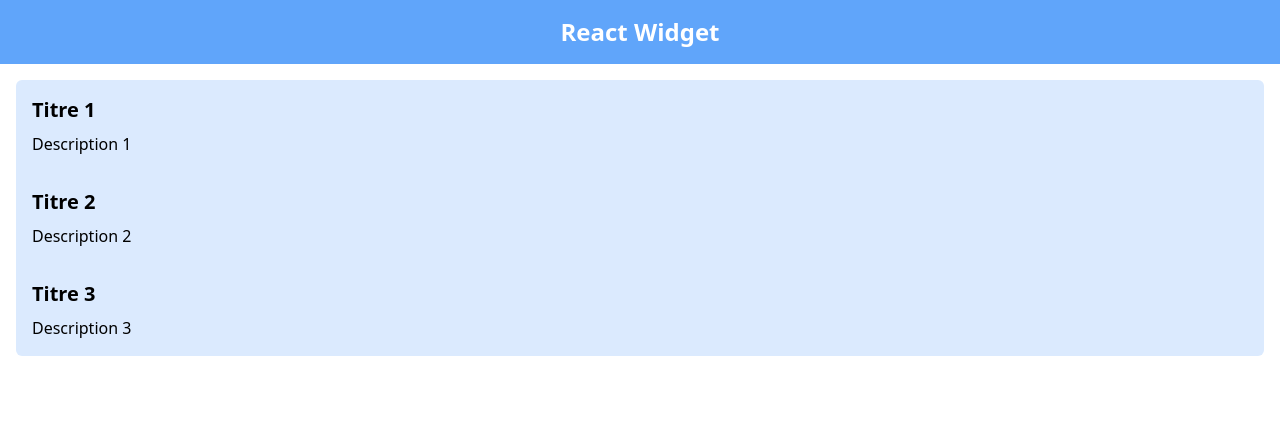
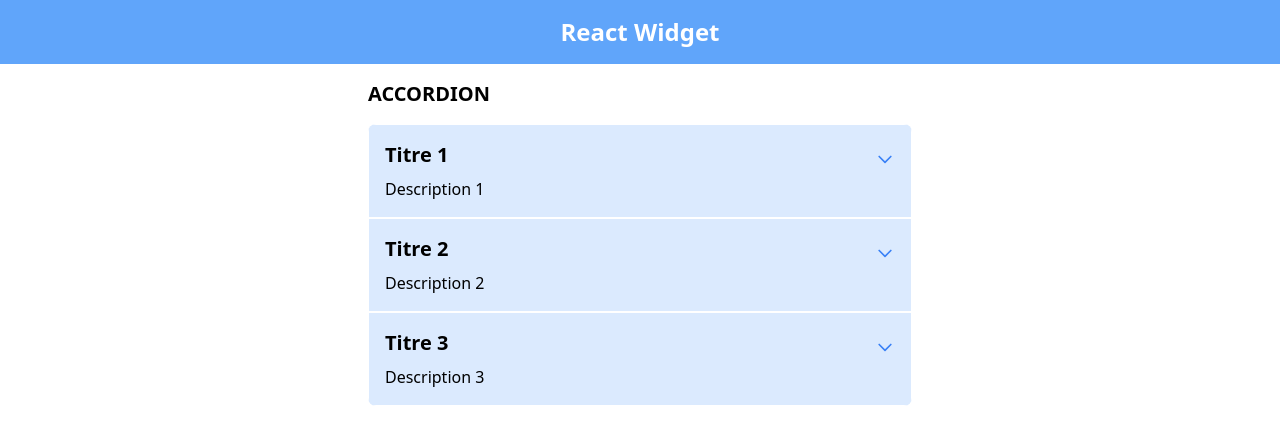
Before and after one commit to ArcanumLibella/react-tailwindcss-widget, a React (Create React App) app: page / in a window 1280 px wide. Shown: the top 444 px of the page. Built offline with nearby package versions, Linux system fonts and the light colour scheme.

Commit message:
feat(style): style accordion

```diff
--- a/package.json
+++ b/package.json
@@ -4,6 +4,7 @@
   "private": true,
   "dependencies": {
     "@craco/craco": "^6.2.0",
+    "@heroicons/react": "^1.0.1",
     "@testing-library/jest-dom": "^5.11.4",
     "@testing-library/react": "^11.1.0",
     "@testing-library/user-event": "^12.1.10",
--- a/src/App.js
+++ b/src/App.js
@@ -18,9 +18,9 @@ const items = [
 
 function App() {
   return (
-    <div className="App container mx-auto font-sans">
+    <div className="App font-sans">
       <Header/>
-      <main className="p-4">
+      <main className="container mx-auto max-w-xl p-4">
         <Accordion items={items}/>
       </main>
     </div>
--- a/src/components/Accordion.js
+++ b/src/components/Accordion.js
@@ -1,17 +1,23 @@
-import React from 'react'
+import React, {Fragment} from 'react'
+import { ChevronDownIcon } from '@heroicons/react/outline'
+
 
 export default function Accordion({items}) {
     const renderedItems = items.map((item, index) => {
         return (
-            <div key={index} className="p-4 bg-blue-100">
-                <h3 className="mb-2 text-xl font-bold">{item.title}</h3>
+            <div key={index} className="p-4 bg-blue-100 border border-white">
+                <div className="flex justify-between items-center">
+                    <h3 className="mb-2 text-xl font-bold">{item.title}</h3>
+                    <ChevronDownIcon className="h-5 w-5 text-blue-500"/>
+                </div>
                 <p className="text-base">{item.description}</p>
             </div>
         )
     })
     return (
-        <div className="rounded-md overflow-hidden">
-            <h1>{renderedItems}</h1>
-        </div>
+        <Fragment>
+            <h2 className="mb-4 text-xl font-bold uppercase">Accordion</h2>
+            <div className="accordion rounded-lg overflow-hidden">{renderedItems}</div>
+        </Fragment>
     )
 }
```
Also changed, not shown: 1 other file (tests, documents, lock files or other folders).
